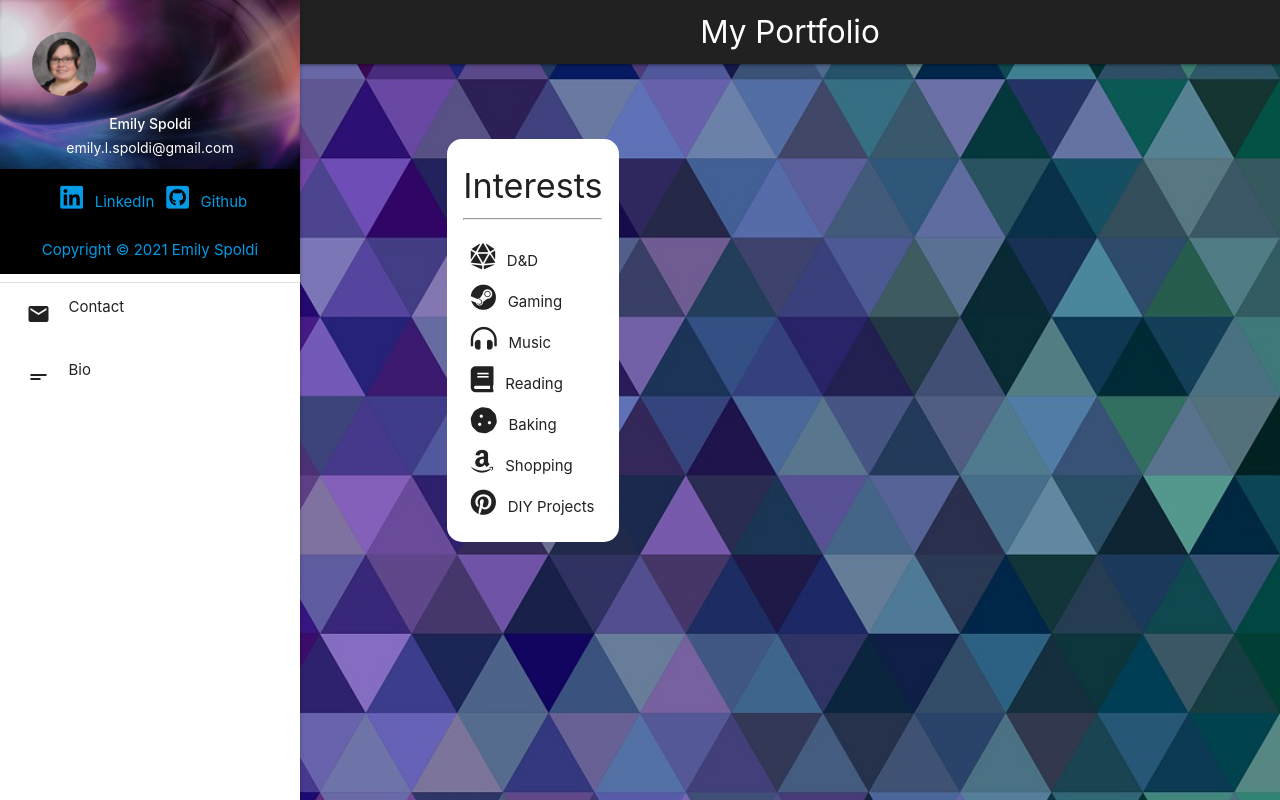
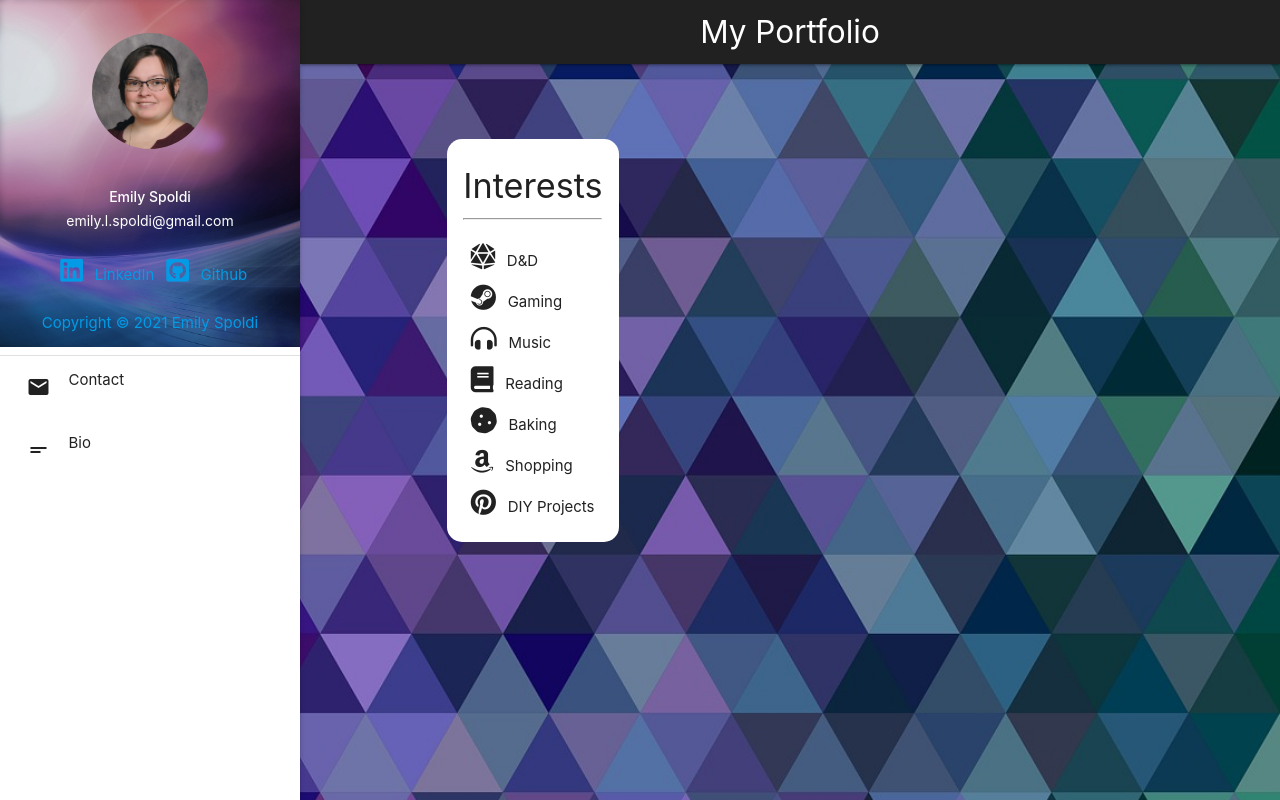
Before and after one commit to espoldi/espoldi.github.io, a plain HTML site: page index.html in a window 1280 px wide. Drawn offline with nearby package versions, Linux system fonts and the light colour scheme; a web font is replaced by a local one.

Commit message:
fixed profile image in sidenav

```diff
--- a/index.html
+++ b/index.html
@@ -35,13 +35,13 @@
   </header>
 
   <!-- Side Navigation Bar -->
-  <ul id="slide-out" class="sidenav sidenav-fixed center-align">
+  <ul id="slide-out" class="sidenav sidenav-fixed center">
     <li>
       <div class="user-view">
         <div class="background black">
-          <img src="assets/images/abstract.jpg" width="100%">
+          <img src="assets/images/abstract.jpg" height="100%">
         </div>
-        <a href="#user"><img class="circle" src="assets/images/portrait.jpg" alt="Profile Picture"></a>
+        <a href="#user"><img class="center" src="assets/images/portrait.jpg" width="50%" style="border: 1px solid transparent; border-radius: 5rem;" alt="Profile Picture"></a>
         <a href="#name"><span class="white-text name">Emily Spoldi</span></a>
         <a href="#email"><span class="white-text email">emily.l.spoldi@gmail.com</span></a>
         <a href="https://www.linkedin.com/in/emily-spoldi/"><i class="fab fa-linkedin"></i> LinkedIn</a>
```
